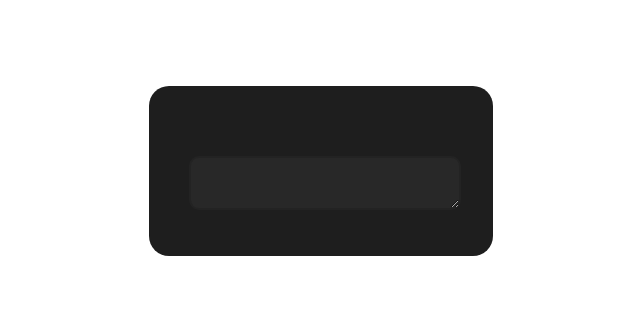
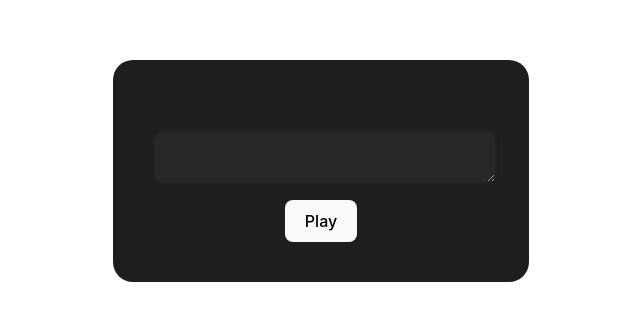
Before and after one commit to antonwallstedt/wordplay, a React (Vite) app: page / in a window 1280 px wide. Shown: the part 229-550 px from the top of the page, without its empty margins (319-959 px from the left). Built offline with nearby package versions, Linux system fonts and the light colour scheme.

Commit message:
Add play button and max length on input

```diff
--- a/src/App.jsx
+++ b/src/App.jsx
@@ -37,6 +37,9 @@ function Track() {
         onChange={handleChange}
         style={inputStyle}
       />
+      <button className="btn-play" style={{ marginTop: 10 }}>
+        Play
+      </button>
     </div>
   );
 }
```
